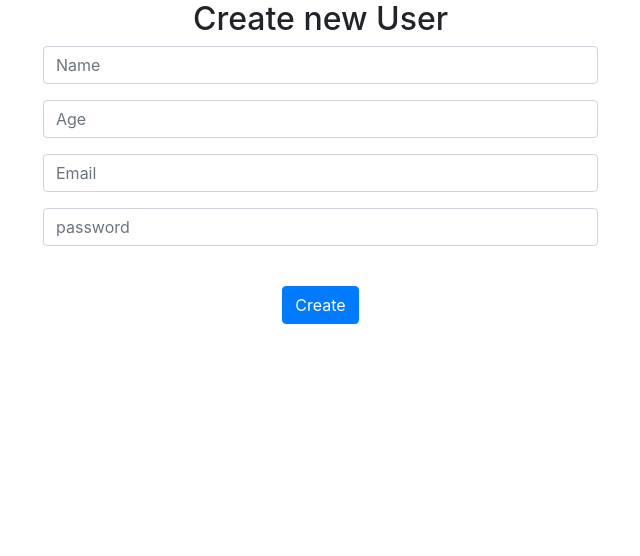
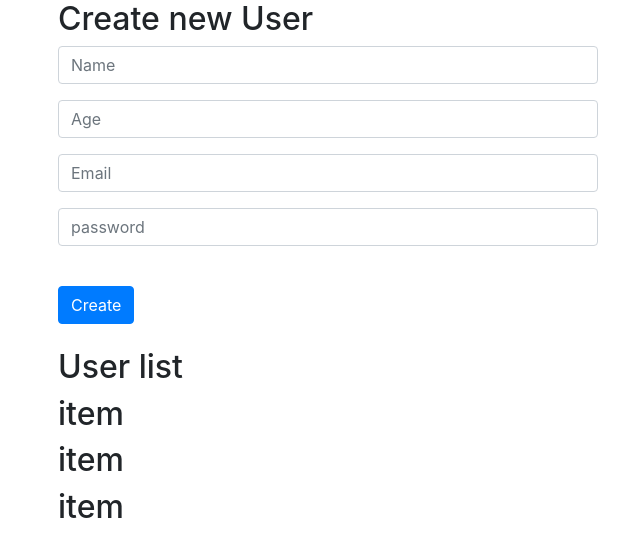
Before and after one commit to MartynasSileika/vartotoju-tvarkykle, a React (Create React App) app in the folder client/: page / in a window 1280 px wide. Shown: the top 556 px of the page, without its empty margins (42-682 px from the left). Built offline with nearby package versions, Linux system fonts and the light colour scheme.

Commit message:
UserList UserItem  added and passed props

```diff
--- a/client/src/App.jsx
+++ b/client/src/App.jsx
@@ -2,9 +2,15 @@
 import "./App.css";
 import MyForm from "./components/MyForm";
 import axios from "axios";
+import UserList from "./components/UserList";
 
 class App extends Component {
-  state = {};
+  constructor(props) {
+    super(props);
+    this.state = {
+      users: [1, 2, 3],
+    };
+  }
 
   createNewUser = async (dataToCreateNewUser) => {
     console.log("createNewUser in app.jsx Fired");
@@ -24,9 +30,10 @@
 
   render() {
     return (
-      <div className="App">
+      <div className="container d-flex">
         <div className="container">
           <MyForm onCreateNewUser={this.createNewUser} />
+          <UserList users={this.state.users} />
         </div>
       </div>
     );
--- /dev/null
+++ b/client/src/components/UserItem.jsx
@@ -0,0 +1,13 @@
+import React, { Component } from "react";
+
+class UserItem extends Component {
+  render() {
+    return (
+      <div>
+        <h2>item</h2>
+      </div>
+    );
+  }
+}
+
+export default UserItem;
--- /dev/null
+++ b/client/src/components/UserList.jsx
@@ -0,0 +1,17 @@
+import React, { Component } from "react";
+import UserItem from "./UserItem";
+
+class UserList extends Component {
+  render() {
+    return (
+      <div>
+        <h2>User list</h2>
+        {this.props.users.map((user) => (
+          <UserItem user={user} key={user} />
+        ))}
+      </div>
+    );
+  }
+}
+
+export default UserList;
```
